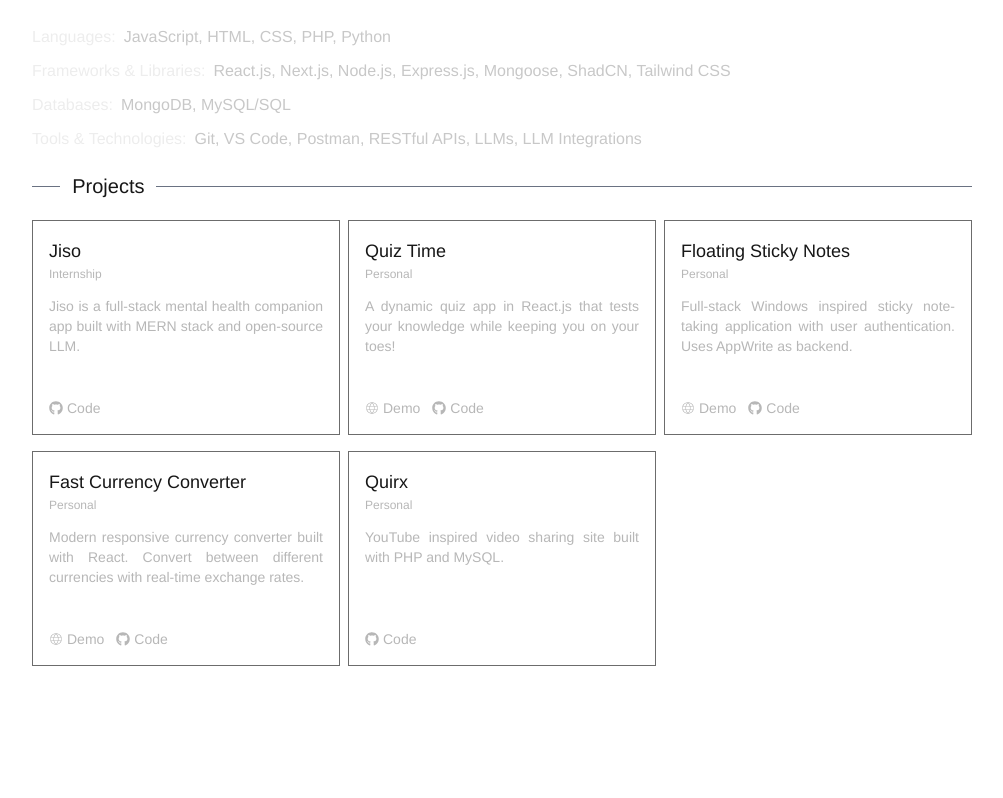
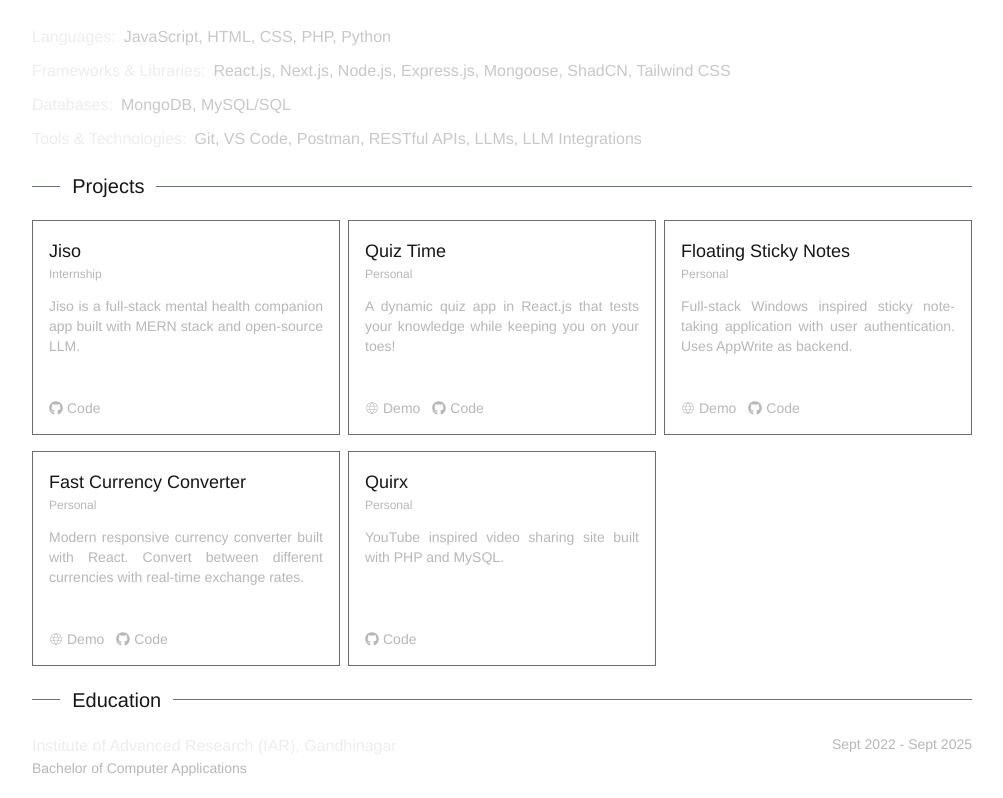
Before and after one commit to kuldp18/ksolanki.com, a Next.js app: page / in a window 1280 px wide. Shown: the part 398-1196 px from the top of the page, without its empty margins (138-1141 px from the left). Before the commit the page ends 1084 px from the top, so only its background shows below. Built offline with nearby package versions, Linux system fonts and the light colour scheme; a web font is replaced by a local one.

Commit message:
add Education section

```diff
--- a/app/page.js
+++ b/app/page.js
@@ -1,3 +1,4 @@
+import Education from "@/components/Education";
 import Experience from "@/components/Experience";
 import Projects from "@/components/Projects";
 import Skills from "@/components/Skills";
@@ -8,6 +9,7 @@ const Home = () => {
       <Experience />
       <Skills />
       <Projects />
+      <Education />
     </main>
   );
 };
--- /dev/null
+++ b/components/Education.js
@@ -0,0 +1,21 @@
+import SectionHeading from "./SectionHeading";
+
+const Education = () => {
+  return (
+    <section>
+      <SectionHeading text={"Education"} />
+      <div className="flex justify-between items-center text-[#b7b7b7]">
+        <div className="left">
+          <h2 className="text-[#ededed]">
+            Institute of Advanced Research (IAR), Gandhinagar
+          </h2>
+          <p className="text-sm">Bachelor of Computer Applications</p>
+        </div>
+        <div className="text-sm place-self-start">
+          <p>Sept 2022 - Sept 2025</p>
+        </div>
+      </div>
+    </section>
+  );
+};
+export default Education;
```
